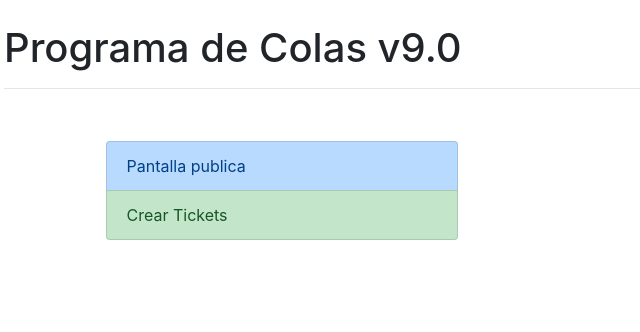
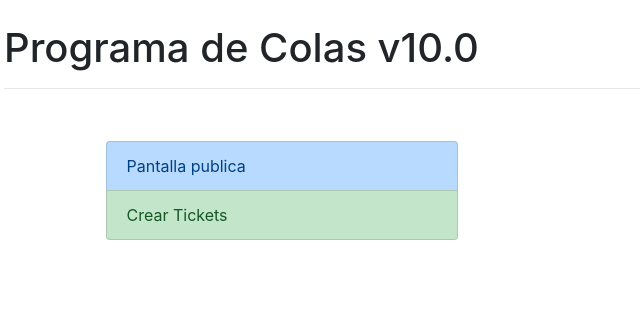
Before and after one commit to DAOBLUR/SistemaGestionDeColasPorTurnos, a website: page public/index.html in a window 1280 px wide. Shown: the full height of the page, 81-721 px from the left. Drawn offline with nearby package versions, Linux system fonts and the light colour scheme.

Commit message:
Stoping server 15

```diff
--- a/public/index.html
+++ b/public/index.html
@@ -13,7 +13,7 @@
 </head>
 
 <body class="container mt-4">
-    <h1>Programa de Colas v9.0</h1>
+    <h1>Programa de Colas v10.0</h1>
     <hr>
 
     <div class="container">
```
